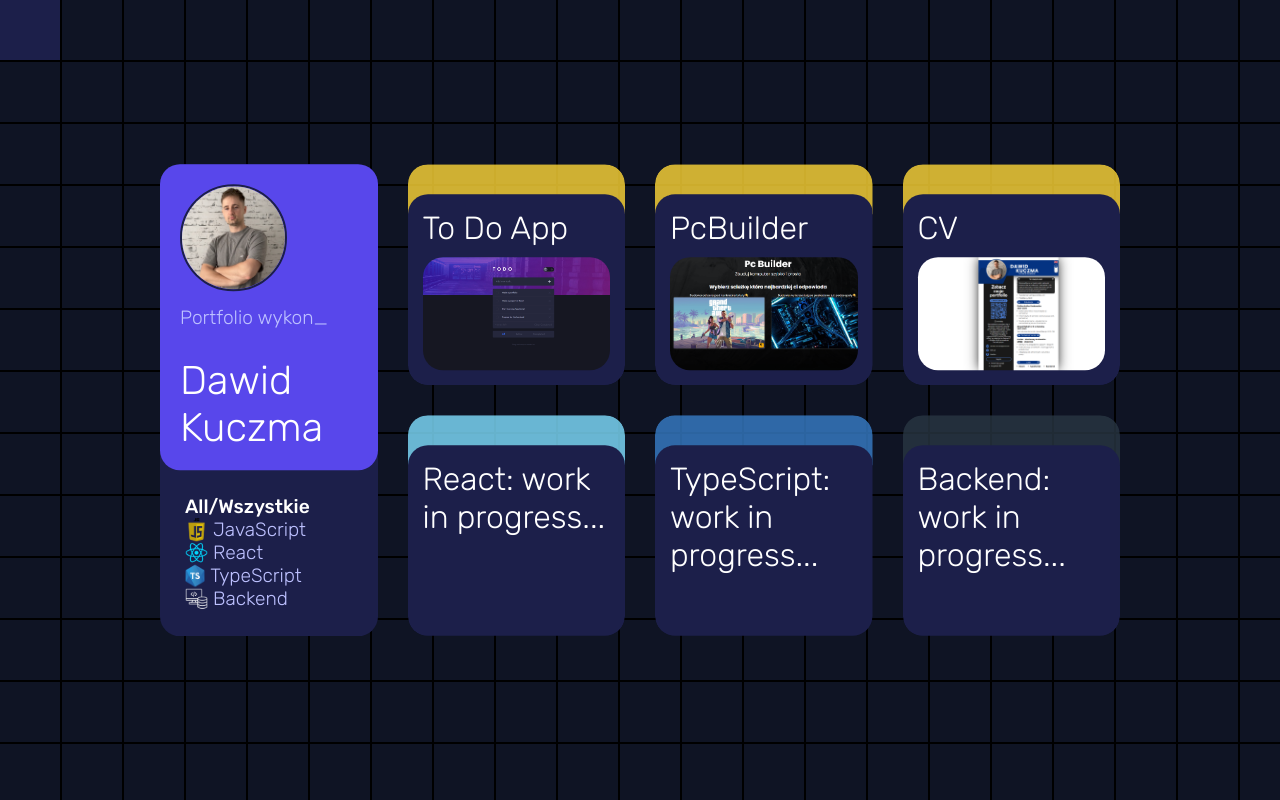
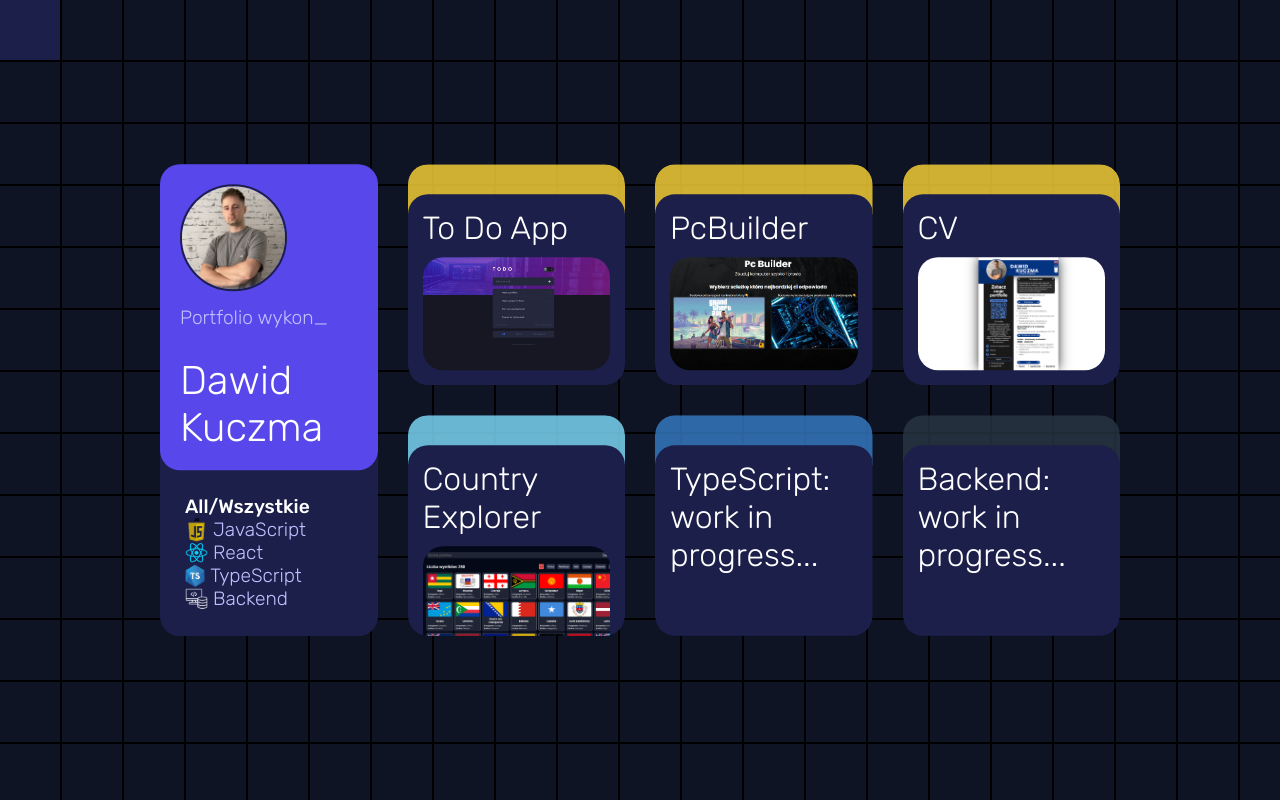
Before and after one commit to DawidKuczma-dev/DawidKuczma-dev.github.io, a plain HTML site: page index.html in a window 1280 px wide. Drawn offline with Linux system fonts and the light colour scheme; grey boxes are pictures that could not be loaded.

Commit message:
Add new Project

```diff
--- a/index.html
+++ b/index.html
@@ -6,7 +6,10 @@
     <title>Dawid Kuczma | Portfolio</title>
     <link rel="preconnect" href="https://fonts.googleapis.com" />
     <link rel="preconnect" href="https://fonts.gstatic.com" crossorigin />
-      <link href="https://fonts.googleapis.com/css2?family=Rubik:wght@300..900&display=swap" rel="stylesheet" />
+    <link
+      href="https://fonts.googleapis.com/css2?family=Rubik:wght@300..900&display=swap"
+      rel="stylesheet"
+    />
     <link rel="stylesheet" href="css/main.css" />
   </head>
   <body>
@@ -94,7 +97,7 @@
         </div>
       </a>
       <a
-            href="https://dawidkuczma-dev.github.io/"
+        href="https://dawidkuczma-dev.github.io/react-rest-countries/"
         target="_blank"
         rel="noopener noreferrer"
         class="project-tile"
@@ -102,8 +105,8 @@
       >
         <div class="project-tile__bar project-tile__bar--react"></div>
         <div class="project-tile__content">
-               <h1>React: work in progress...</h1>
-               <img src="" alt="" />
+          <h1>Country Explorer</h1>
+          <div class="CountryExplorer"></div>
         </div>
       </a>
       <a
--- a/scss/_tiles.scss
+++ b/scss/_tiles.scss
@@ -46,6 +46,9 @@
       &.Cv {
         background-image: url('../assets/images/Cv.png');
       }
+      &.CountryExplorer {
+        background-image: url('../assets/images/CountryExplorer.png');
+      }
     }
   }
   &:hover {
@@ -62,6 +65,9 @@
         }
         &.Cv {
           background-image: url('../assets/images/Cv-hover.png');
+        }
+        &.CountryExplorer {
+          background-image: url('../assets/images/CountryExplorer-hover.png');
         }
       }
     }
```
Also changed, not shown: assets/images/CountryExplorer-hover.png (added), assets/images/CountryExplorer.png (added), css/main.css. Lines whose indentation alone changed are shown as unchanged.
